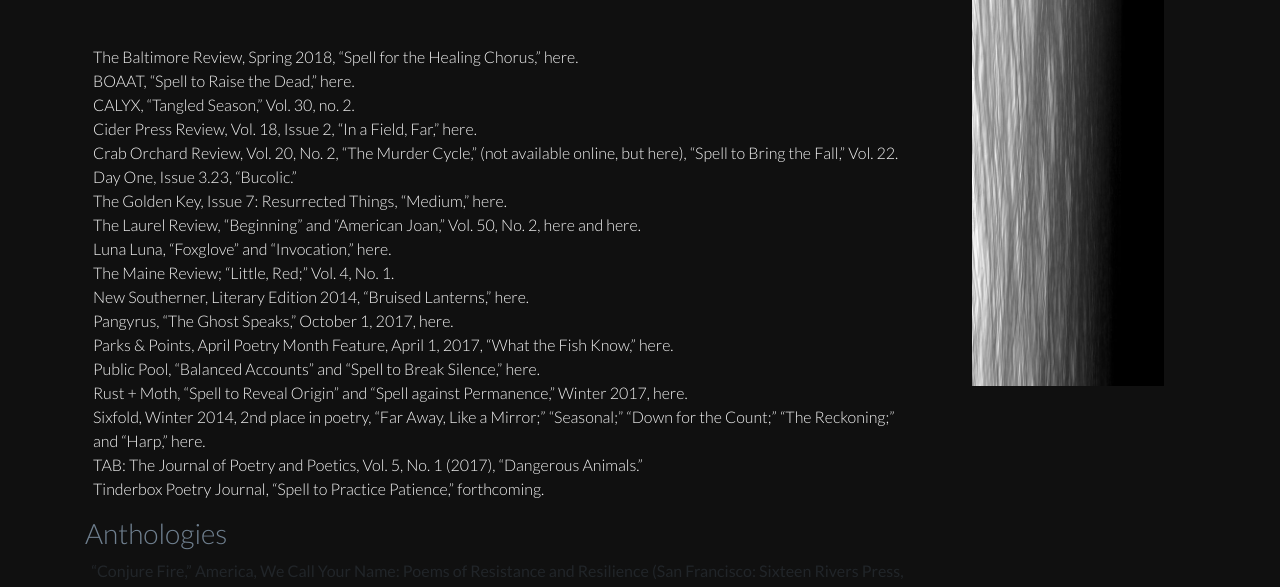
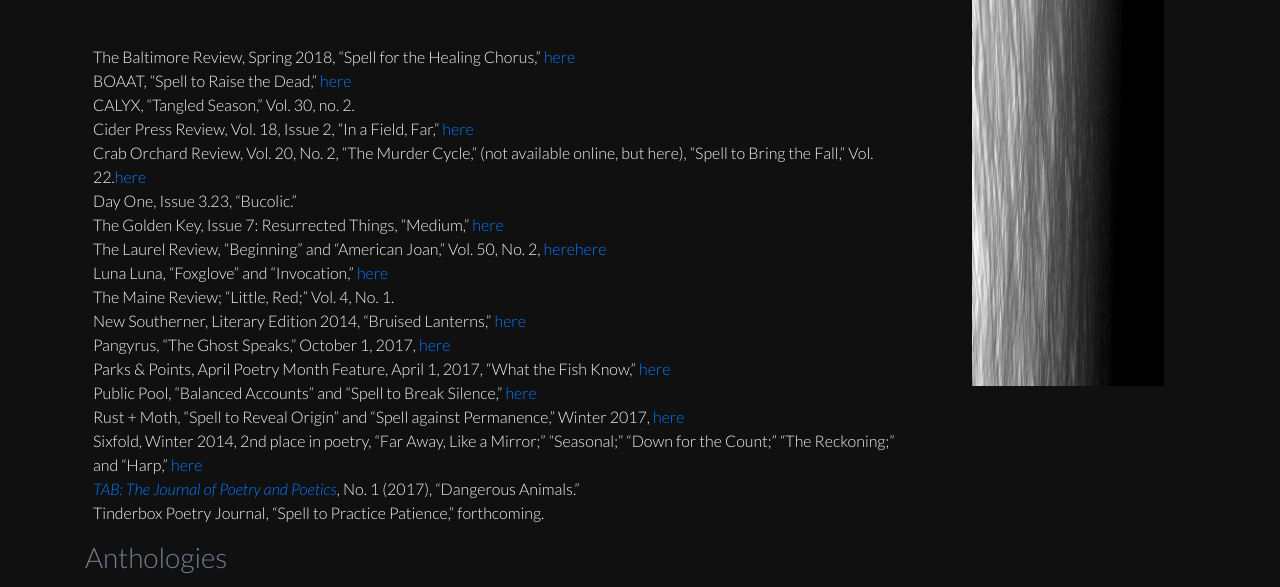
Before and after one commit to birchx/codelouisville2019, a website: page works.html in a window 1280 px wide. Shown: the part 209-796 px from the top of the page. Drawn offline with Linux system fonts and the light colour scheme.

Commit message:
added links to works

```diff
--- a/works.html
+++ b/works.html
@@ -53,47 +53,47 @@
           <div class="mb-5 mb-lg-0">
             <p class="font-weight-light mx-2">
 
-                The Baltimore Review, Spring 2018, “Spell for the Healing Chorus,” here.<br>
+                The Baltimore Review, Spring 2018, “Spell for the Healing Chorus,” <a href="http://baltimorereview.org/index.php/spring_2018/contributor/ann-devilbiss#Spell%20for%20the%20Healing%20Chorus">here</a><br>
 
-                BOAAT, “Spell to Raise the Dead,” here.<br>
+                BOAAT, “Spell to Raise the Dead,” <a href="http://www.boaatpress.com/spell-to-raise-the-dead/">here</a><br>
 
                 CALYX, “Tangled Season,” Vol. 30, no. 2.<br>
 
-                Cider Press Review, Vol. 18, Issue 2, “In a Field, Far,” here.<br>
+                Cider Press Review, Vol. 18, Issue 2, “In a Field, Far,” <a href="http://ciderpressreview.com/cpr-volume-18-2/in-a-field-far/#.V6kDwDXMg6Y" target="_blank" rel="noopener">here</a><br>
 
-                Crab Orchard Review, Vol. 20, No. 2, “The Murder Cycle,” (not available online, but here), “Spell to Bring the Fall,” Vol. 22.<br>
+                Crab Orchard Review, Vol. 20, No. 2, “The Murder Cycle,” (not available online, but here), “Spell to Bring the Fall,” Vol. 22.<a href="http://craborchardreview.submittable.com/submit/14605" target="_blank" rel="noopener">here</a><br>
 
                 Day One, Issue 3.23, “Bucolic.”<br>
 
-                The Golden Key, Issue 7: Resurrected Things, “Medium,” here.<br>
+                The Golden Key, Issue 7: Resurrected Things, “Medium,” <a href="http://www.whatwonderfulthings.net/main/medium-by-ann-devilbiss/" target="_blank" rel="noopener">here</a><br>
 
-                The Laurel Review, “Beginning” and “American Joan,” Vol. 50, No. 2, here and here.<br>
+                The Laurel Review, “Beginning” and “American Joan,” Vol. 50, No. 2, <a href="http://laurelreview.org/issues/toc/502/ann-v-devilbiss-beginning">here</a><a href="http://laurelreview.org/issues/toc/502/ann-v-devilbiss-american-joan">here</a><br>
 
-                Luna Luna, “Foxglove” and “Invocation,” here.<br>
+                Luna Luna, “Foxglove” and “Invocation,” <a href="http://www.lunalunamagazine.com/blog/ann-v-devilbiss">here</a><br>
 
                 The Maine Review; “Little, Red;” Vol. 4, No. 1.<br>
 
-                New Southerner, Literary Edition 2014, “Bruised Lanterns,” here.<br>
+                New Southerner, Literary Edition 2014, “Bruised Lanterns,” <a href="http://www.newsoutherner.com/2014/12/18/bruised-lanterns/" target="_blank" rel="noopener">here</a><br>
 
-                Pangyrus, “The Ghost Speaks,” October 1, 2017, here.<br>
+                Pangyrus, “The Ghost Speaks,” October 1, 2017, <a href="https://www.pangyrus.com/poetry/the-ghost-speaks/">here</a><br>
 
-                Parks & Points, April Poetry Month Feature, April 1, 2017, “What the Fish Know,” here.<br>
+                Parks & Points, April Poetry Month Feature, April 1, 2017, “What the Fish Know,” <a href="http://www.parksandpoints.com/poetry2017/whatthefishknow" target="_blank" rel="noopener">here</a><br>
 
-                Public Pool, “Balanced Accounts” and “Spell to Break Silence,” here.<br>
+                Public Pool, “Balanced Accounts” and “Spell to Break Silence,” <a href="http://www.publicpool.org/dope/ann-v-devilbiss/" target="_blank" rel="noopener">here</a><br>
 
-                Rust + Moth, “Spell to Reveal Origin” and “Spell against Permanence,” Winter 2017, here.<br>
+                Rust + Moth, “Spell to Reveal Origin” and “Spell against Permanence,” Winter 2017, <a href="https://rustandmoth.com/artists/ann-v-devilbiss/">here</a><br>
 
-                Sixfold, Winter 2014, 2nd place in poetry, “Far Away, Like a Mirror;” “Seasonal;” “Down for the Count;” “The Reckoning;” and “Harp,” here.<br>
+                Sixfold, Winter 2014, 2nd place in poetry, “Far Away, Like a Mirror;” “Seasonal;” “Down for the Count;” “The Reckoning;” and “Harp,” <a href="http://www.sixfold.org/PoWinter14/DeVilbiss.html" target="_blank" rel="noopener">here</a><br>
 
-                TAB: The Journal of Poetry and Poetics, Vol. 5, No. 1 (2017), “Dangerous Animals.”<br>
+                <a href="https://www.amazon.com/gp/feature.html?ie=UTF8&amp;docId=1001224641" target="_blank" rel="noopener"><em>TAB: The Journal of Poetry and Poetics</em></a>, No. 1 (2017), “Dangerous Animals.”<br>
 
                 Tinderbox Poetry Journal, “Spell to Practice Patience,” forthcoming.<br>
 
                 <h3>Anthologies</h3>
 
-                “Conjure Fire,” America, We Call Your Name: Poems of Resistance and Resilience (San Francisco: Sixteen Rivers Press, 2018), here.
+                “Conjure Fire,” America, We Call Your Name: Poems of Resistance and Resilience (San Francisco: Sixteen Rivers Press, 2018), <a href="https://www.sixteenrivers.org/authors/our-anthology/">here</a>.
 
-                “Grin,” Undead: A Poetry Anthology of Ghosts, Ghouls, and More (Apex Publications, 2017), here.
+                “Grin,” Undead: A Poetry Anthology of Ghosts, Ghouls, and More (Apex Publications, 2017), <a href="https://www.apexbookcompany.com/products/undead-ghosts-ghouls?variant=8756258275380">here</a>.
               Ann V. DeVilbiss has a BA in English from Indiana University. Her work has appeared in BOAAT, Crab Orchard Review, The Maine Review, Pangyrus, and elsewhere. She was a member of the spring 2016 session of AWP’s Writer to Writer mentorship program. In recognition of artistic excellence, Ann is the recipient of an Emerging Artist Award from the Kentucky Arts Council, the state arts agency, which is supported by state tax dollars and federal funding from the National Endowment for the Arts. She is also the recipient of the 2017 Betty Gabehart Prize from the Kentucky Women Writers Conference. She lives and works in Louisville, Kentucky.</p>
           </div>
         </div>
```
